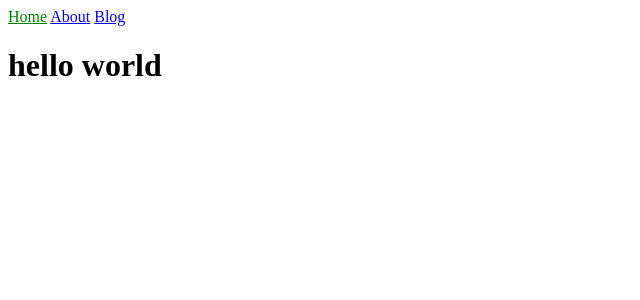
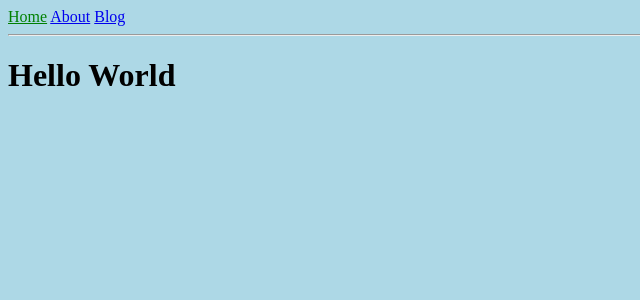
Before and after one commit to kens120353/kens120353.github.io, a Jekyll site: the page built from index.html, in a window 1280 px wide. Shown: the top 300 px of the page, without its empty margins (0-640 px from the left). Built offline with Jekyll 4.4.1, drawn with Linux system fonts in a browser that asks for light colours.

Commit message:
Just Commit

```diff
--- a/_layouts/default.html
+++ b/_layouts/default.html
@@ -9,6 +9,7 @@
   </head>
   <body>
     {% include navigation.html %}
+    <hr>
     {{ content }}
   </body>
 </html>
--- a/_sass/main.scss
+++ b/_sass/main.scss
@@ -1,3 +1,7 @@
 .current {
     color: green;
   }
+
+  body {
+    background-color: lightblue;
+  }
--- a/index.html
+++ b/index.html
@@ -2,4 +2,4 @@
 layout: default
 title: Home
 ---
-<h1>{{ "Hello World" | downcase }}</h1>
+<h1>Hello World</h1>
```
Also changed, not shown: Gemfile.lock, 8 other files.
